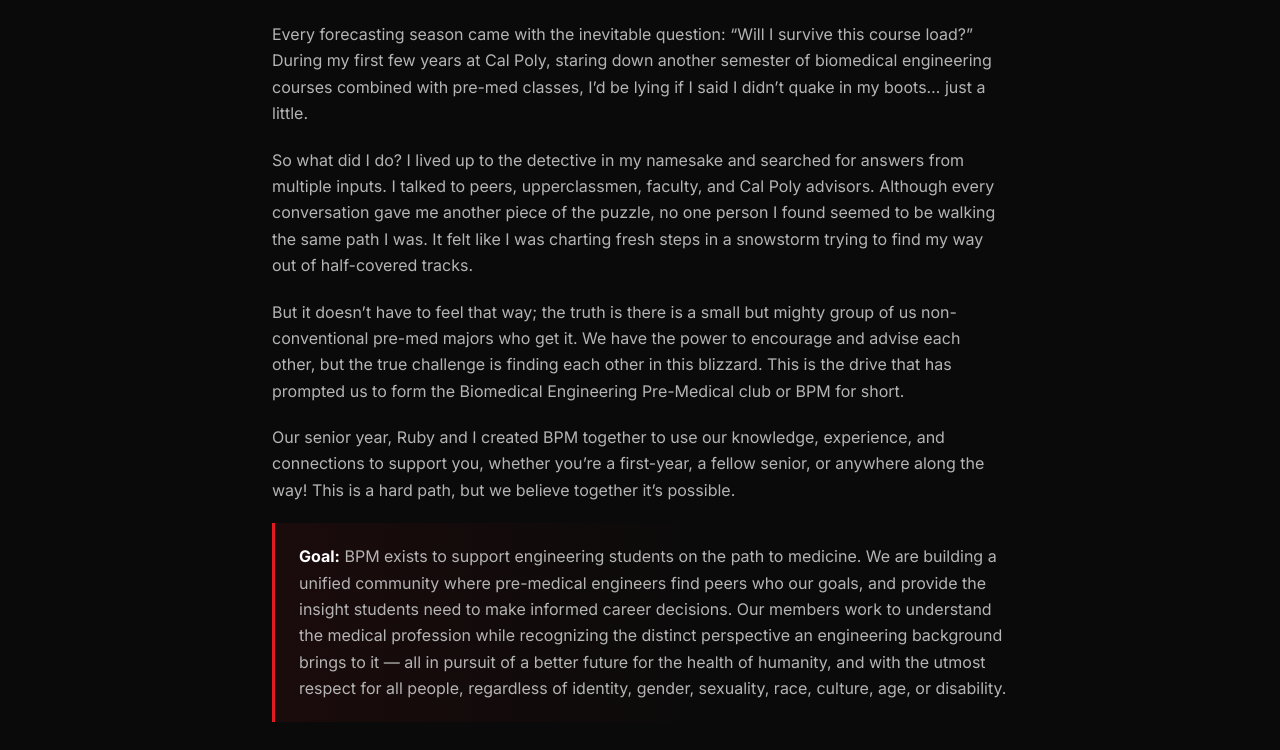
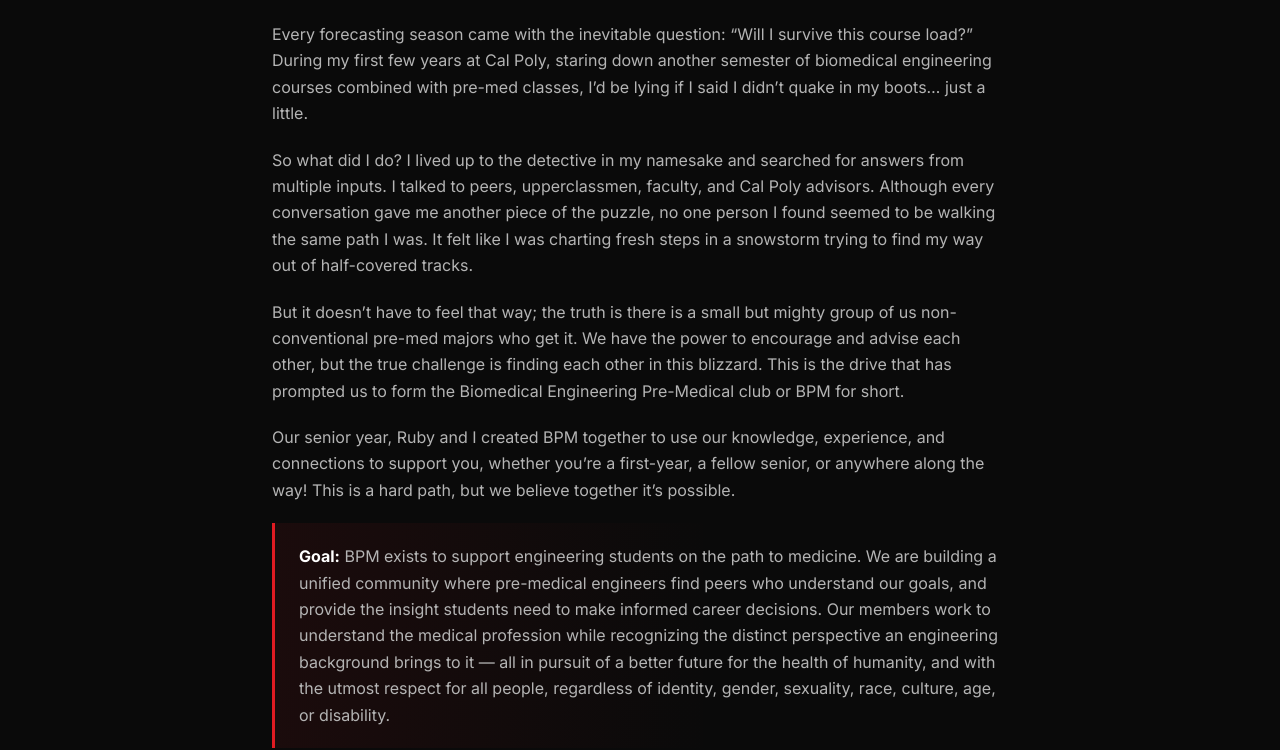
Before and after one commit to hudsonschmidt/bmedwebsite, a plain HTML site: page about/index.html in a window 1280 px wide. Shown: the part 235-985 px from the top of the page. Drawn offline with nearby package versions, Linux system fonts and the light colour scheme.

Commit message:
fixing spelling error on about

```diff
--- a/about/index.html
+++ b/about/index.html
@@ -53,7 +53,7 @@
             <p>Our senior year, Ruby and I created BPM together to use our knowledge, experience, and connections to support you, whether you&rsquo;re a first-year, a fellow senior, or anywhere along the way! This is a hard path, but we believe together it&rsquo;s possible.</p>
 
             <div class="goal-block">
-              <p><strong>Goal:</strong> BPM exists to support engineering students on the path to medicine. We are building a unified community where pre-medical engineers find peers who our goals, and provide the insight students need to make informed career decisions. Our members work to understand the medical profession while recognizing the distinct perspective an engineering background brings to it — all in pursuit of a better future for the health of humanity, and with the utmost respect for all people, regardless of identity, gender, sexuality, race, culture, age, or disability.</p>
+              <p><strong>Goal:</strong> BPM exists to support engineering students on the path to medicine. We are building a unified community where pre-medical engineers find peers who understand our goals, and provide the insight students need to make informed career decisions. Our members work to understand the medical profession while recognizing the distinct perspective an engineering background brings to it — all in pursuit of a better future for the health of humanity, and with the utmost respect for all people, regardless of identity, gender, sexuality, race, culture, age, or disability.</p>
             </div>
           </div>
 
```
